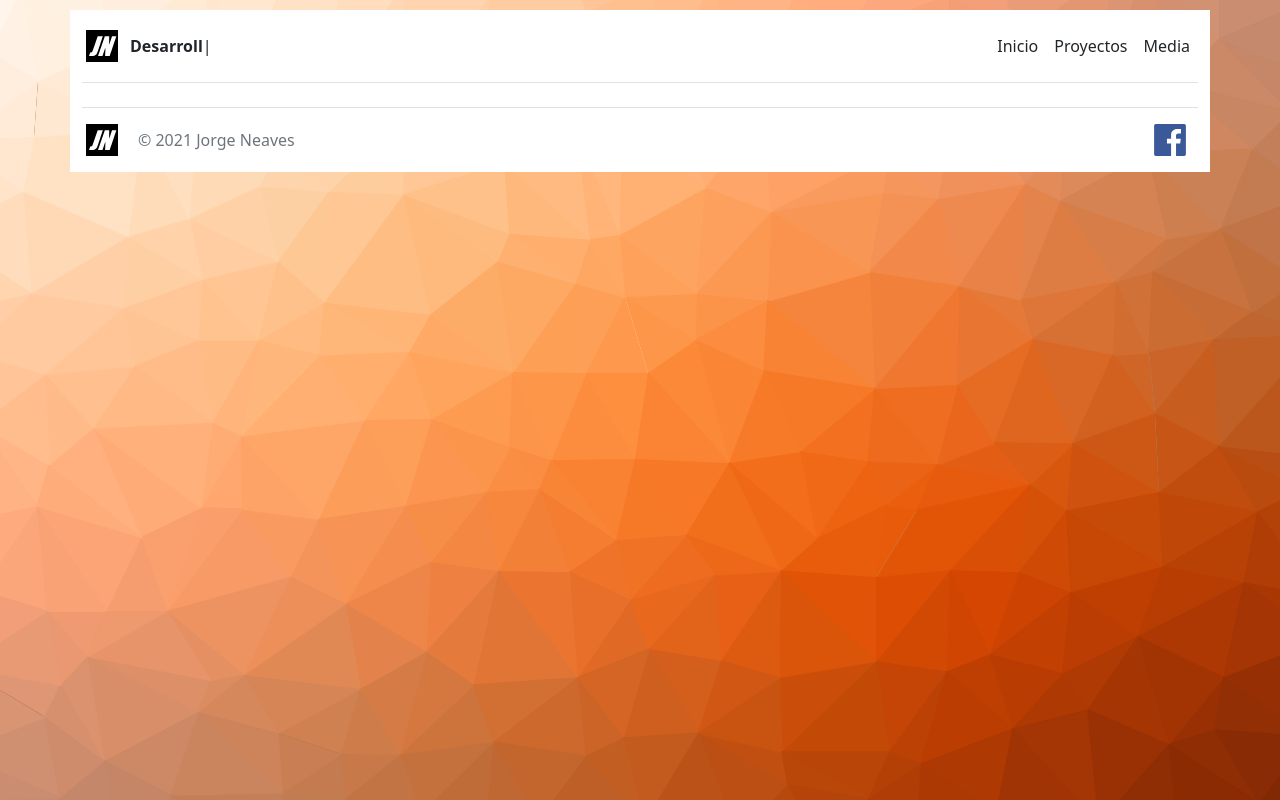
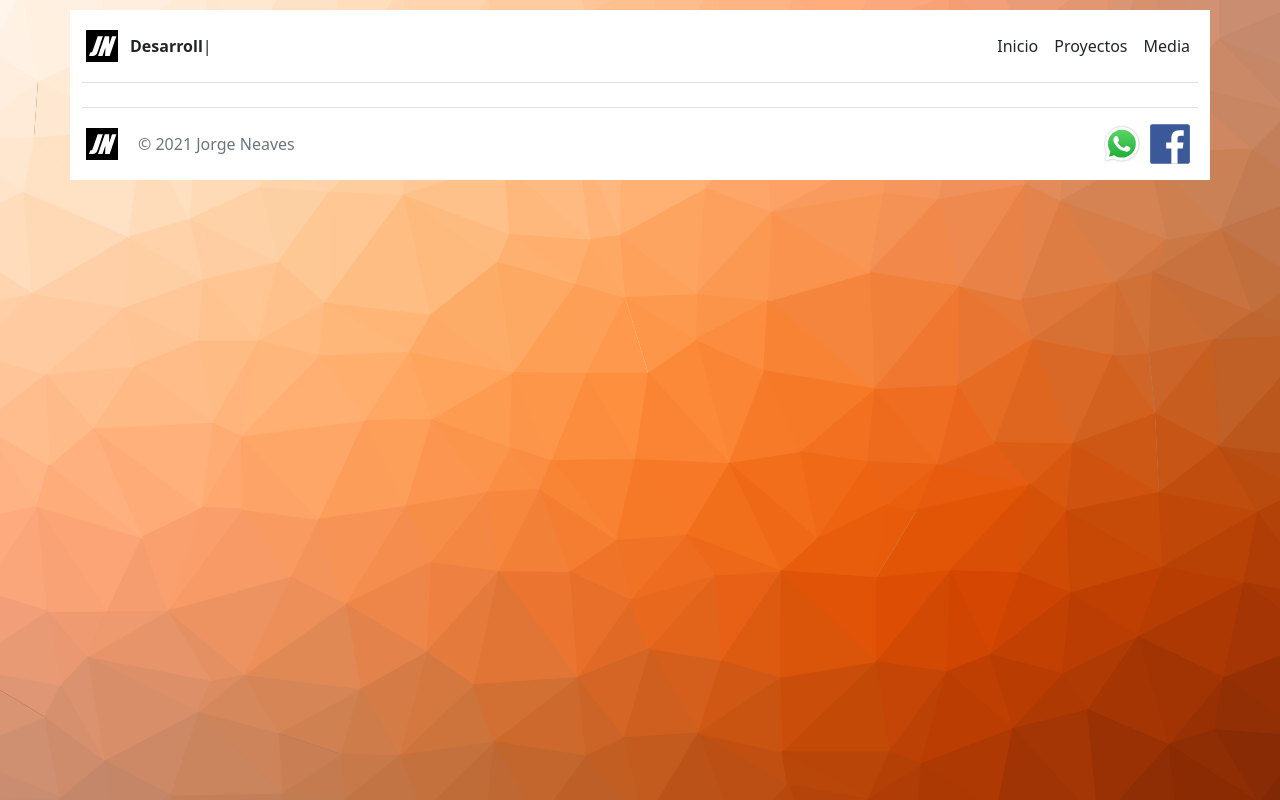
Before and after one commit to neavesj/neavesj.github.io, a plain HTML site: page Proyectos.html in a window 1280 px wide. Drawn offline with Linux system fonts and the light colour scheme.

Commit message:
update
update

```diff
--- a/Proyectos.html
+++ b/Proyectos.html
@@ -30,10 +30,9 @@
                 </a>
                 <span class="text-muted">© 2021 Jorge Neaves</span>
             </div>
-            <ul class="nav col-md-4 justify-content-end list-unstyled d-flex">
-                <li class="ms-3"><a class="text-muted" href="#"><svg class="bi" width="24" height="24"><use xlink:href="#twitter"></use></svg></a></li>
-                <li class="ms-3"><a class="text-muted" href="#"><svg class="bi" width="24" height="24"><use xlink:href="#instagram"></use></svg></a></li>
-                <li class="ms-3"><a class="text-muted" href="#"><img class="bi me-2" width="40" height="32" src="img\fb.svg" /></a></li>
+            <ul class="nav col-md-4 justify-content-end list-unstyled d-flex text-center">
+                <li><a target="_blank" class="text-muted" href="https://wa.me/528616173767"><img class="bi me-2" width="40" height="40" src="img\WhatsApp.svg" /></a></li>
+                <li><a target="_blank" class="text-muted" href="http://fb.com/neavesjuarez"><img class="bi me-2" width="40" height="40" src="img\fb.svg" /></a></li>
             </ul>
         </footer>
     </div>
```
Also changed, not shown: Media.html (+3 -2 lines), index.html (+3 -2 lines), img/WhatsApp.svg (added), 1 other file.
